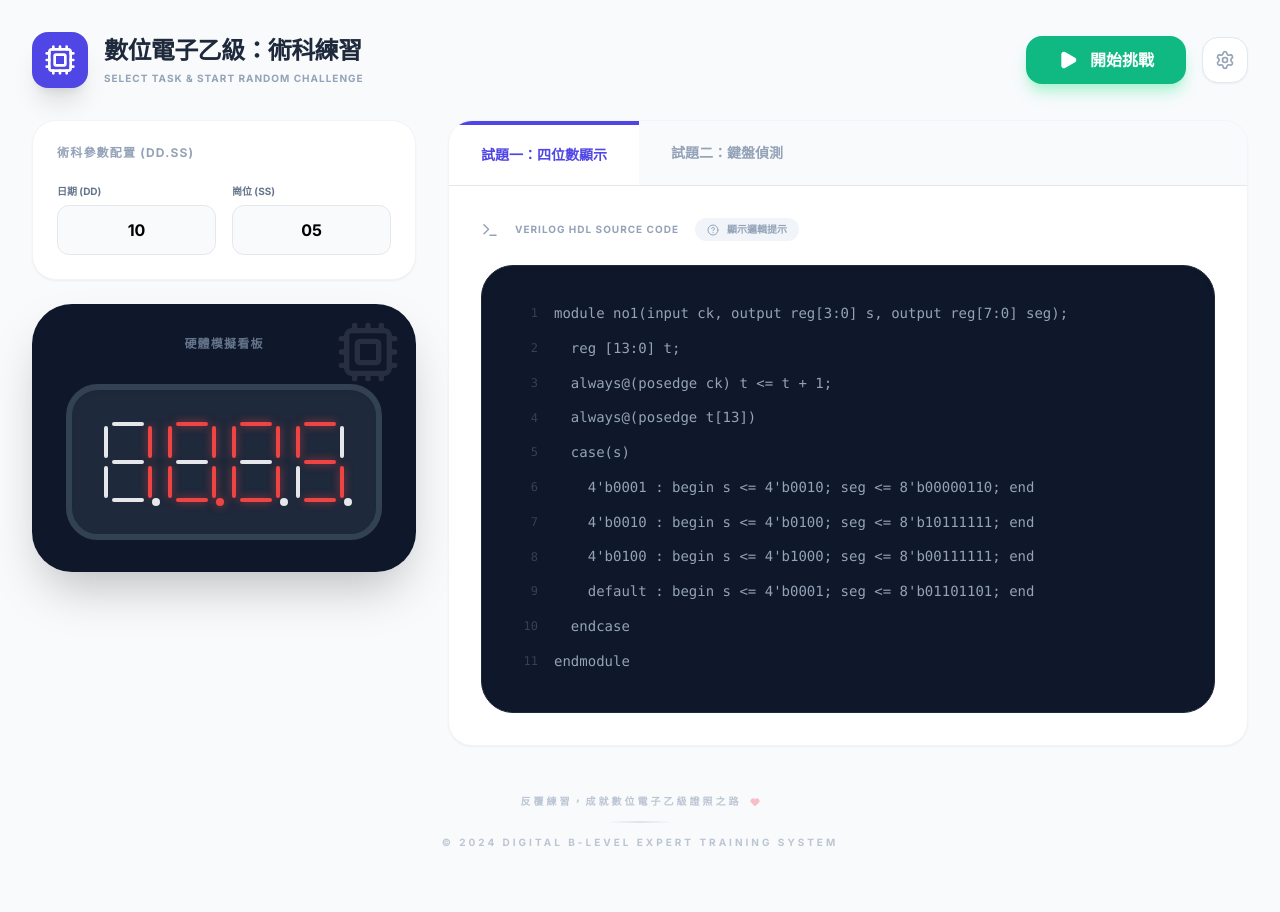
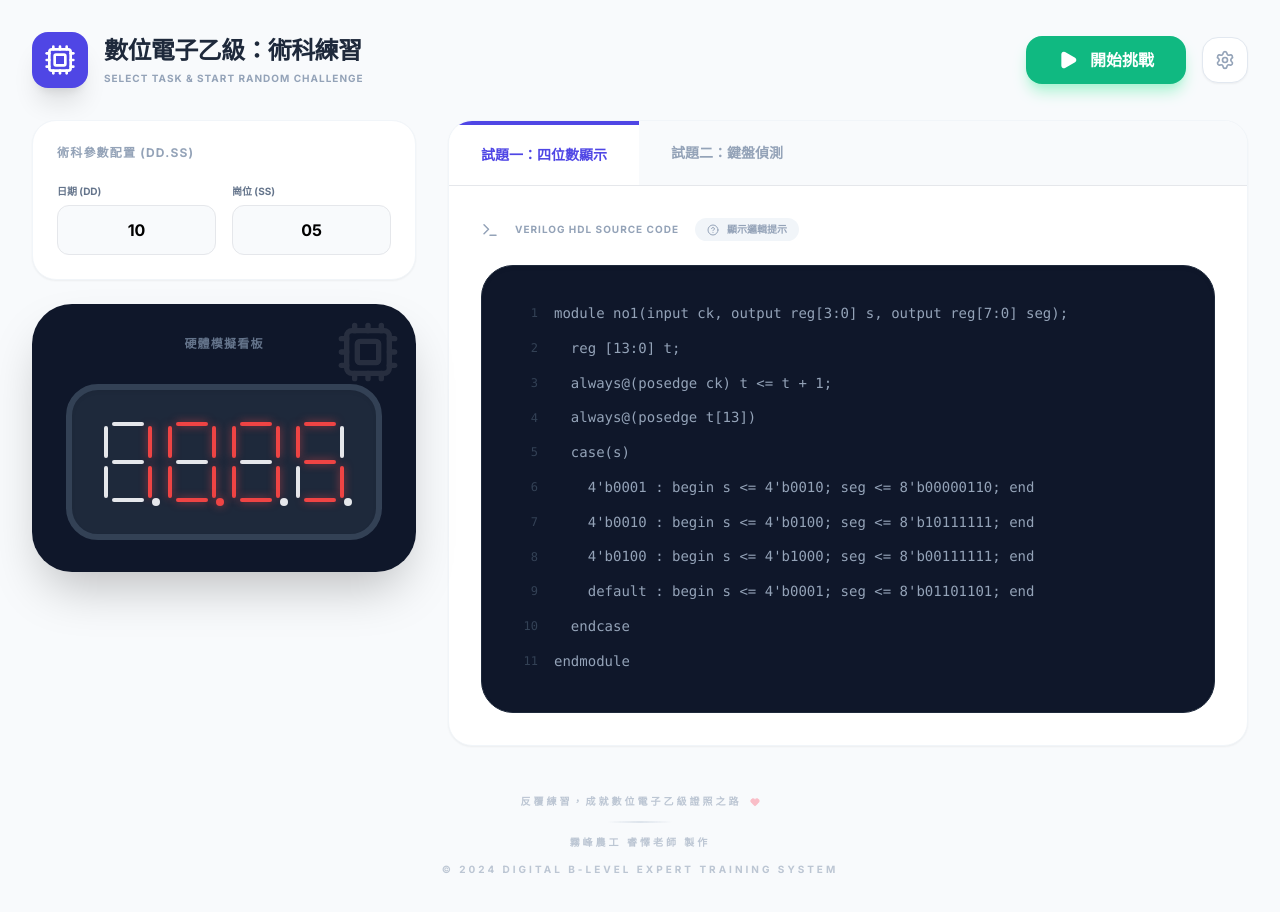
Before and after one commit to circlerex-debug/digital-electronics, a React (Vite) app: page / in a window 1280 px wide. Shown: the top 912 px of the page. Built offline with nearby package versions, Linux system fonts and the light colour scheme.

Commit message:
chore: add authorship credit to footer

```diff
--- a/App.tsx
+++ b/App.tsx
@@ -365,6 +365,7 @@ const App: React.FC = () => {
       <footer className="text-center mt-12 mb-12 text-slate-400 text-[10px] font-black uppercase tracking-[0.3em] flex flex-col items-center gap-3 opacity-60">
         <div className="flex items-center gap-2"><span>反覆練習，成就數位電子乙級證照之路</span><Heart size={10} className="text-rose-400 fill-rose-400 animate-pulse" /></div>
         <div className="h-[2px] w-16 bg-gradient-to-r from-transparent via-slate-300 to-transparent"></div>
+        <span>霧峰農工 睿懌老師 製作</span>
         <span>© 2024 DIGITAL B-LEVEL EXPERT TRAINING SYSTEM</span>
       </footer>
     </div>
```
